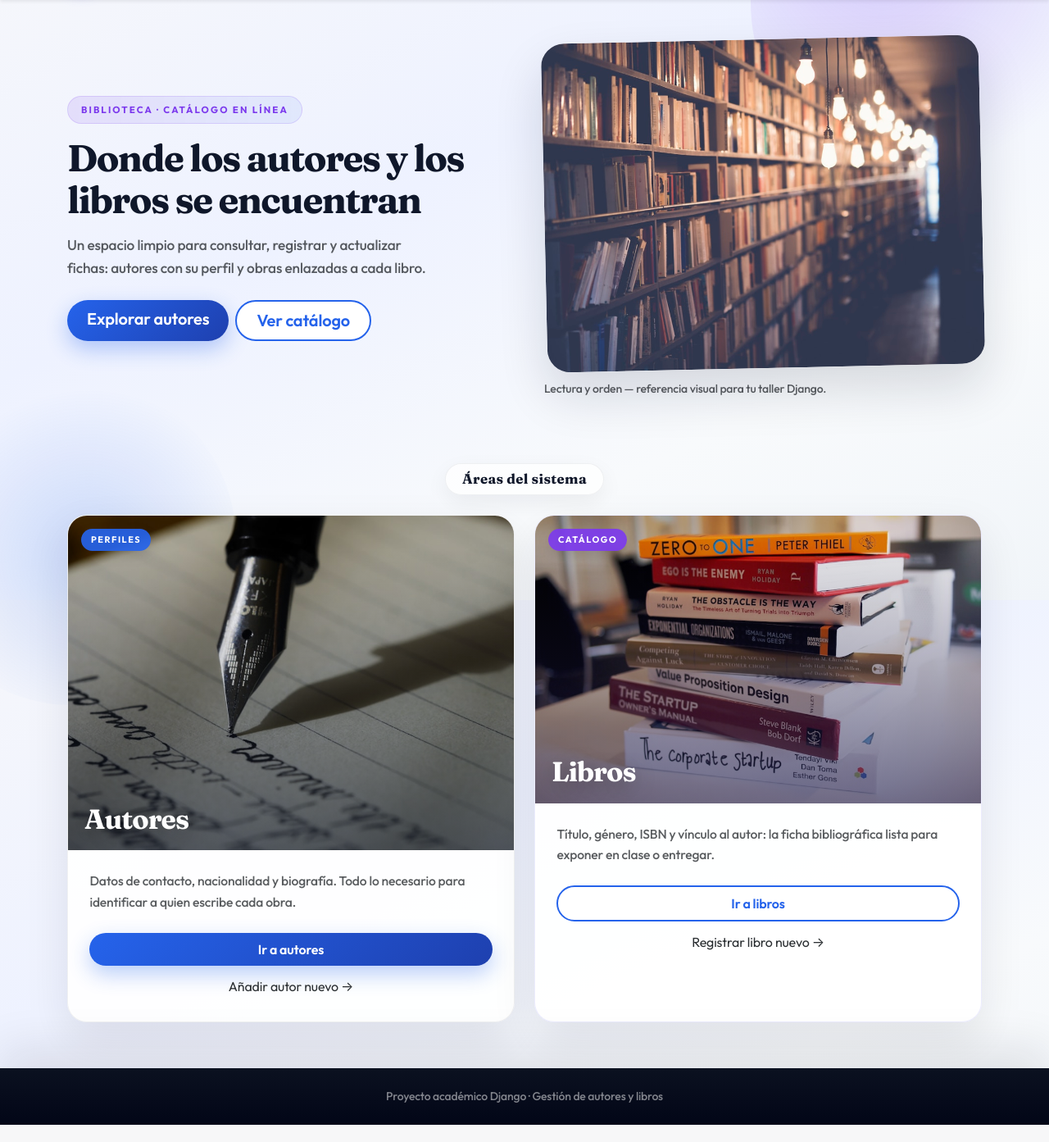
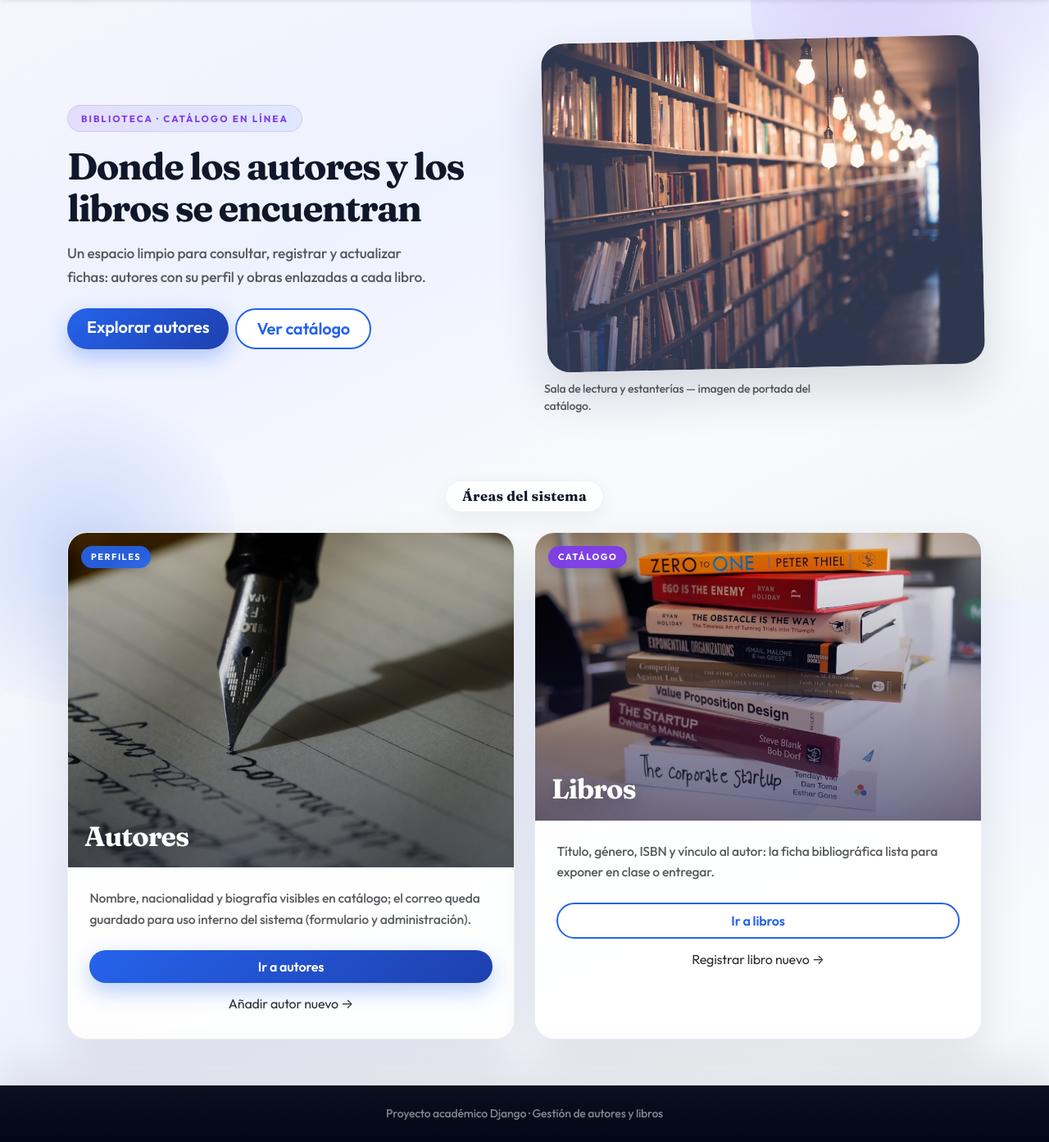
Before and after one commit to vxillaxl/admin_libros, a Django app: page / in a window 1280 px wide. Shown: the part 68-1461 px from the top of the page at 82% size. Before the commit the page ends 1440 px from the top, so only its background shows below. Run offline with Django 4.2, Linux system fonts and the light colour scheme.

Commit message:
Ajustes en plantillas y migracion inicial

```diff
--- a/gestion/templates/gestion/home.html
+++ b/gestion/templates/gestion/home.html
@@ -27,7 +27,7 @@
           loading="eager">
       </div>
       <figcaption class="home-hero-caption small text-muted mt-3 text-center text-lg-start">
-        Lectura y orden — referencia visual para tu taller Django.
+        Sala de lectura y estanterías — imagen de portada del catálogo.
       </figcaption>
     </figure>
   </div>
@@ -54,7 +54,7 @@
       </div>
       <div class="feature-card__body">
         <p class="feature-card__text text-muted mb-4">
-          Datos de contacto, nacionalidad y biografía. Todo lo necesario para identificar a quien escribe cada obra.
+          Nombre, nacionalidad y biografía visibles en catálogo; el correo queda guardado para uso interno del sistema (formulario y administración).
         </p>
         <div class="d-grid gap-2">
           <a class="btn btn-brand rounded-pill py-2 fw-semibold" href="{% url 'lista_autores' %}">Ir a autores</a>
```
Also changed, not shown: gestion/migrations/0001_initial.py.
